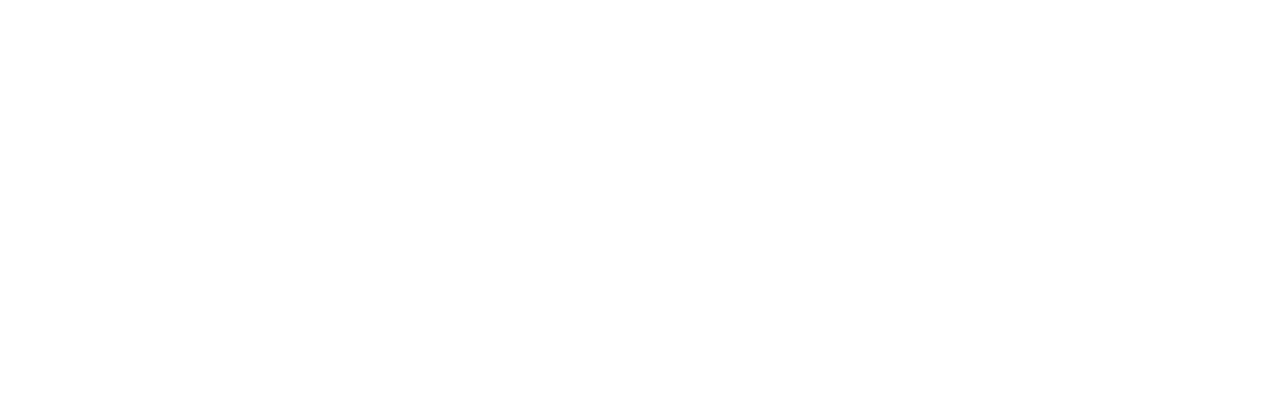
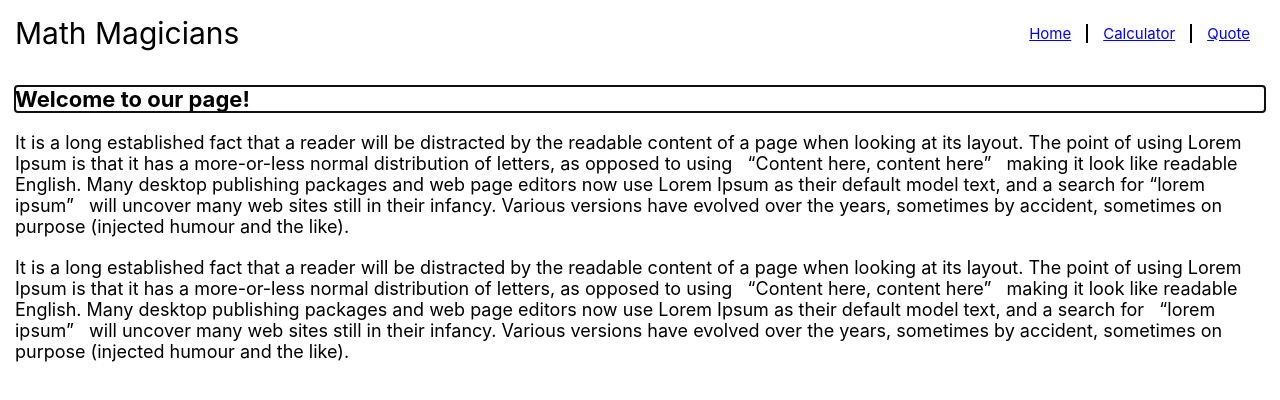
Before and after one commit to olawale-o/svelte-math-magician, a Svelte app: page / in a window 1280 px wide. Shown: the top 400 px of the page. Built offline with nearby package versions, Linux system fonts and the light colour scheme.

Commit message:
Use custom routes

```diff
--- a/src/App.svelte
+++ b/src/App.svelte
@@ -1,8 +1,23 @@
 <script>
+  import { Router } from 'svelte-navigator';
+  import Header from './Components/Header/Index.svelte';
+  import SingleRoute from './Components/Routes/SingleRoute.svelte';
+  import NestedRoute from './Components/Routes/NestedRoute.svelte';
+  export let routes;
 </script>
 
-<main>
-</main>
+<Router>
+  <Header />
+  <div id="app">
+    {#each routes as route}
+      {#if route.routes}
+        <NestedRoute {...route} />
+      {:else}
+        <SingleRoute {...route} />
+      {/if}
+    {/each}
+  </div>
+</Router>
 
 <style>
 </style>
```
